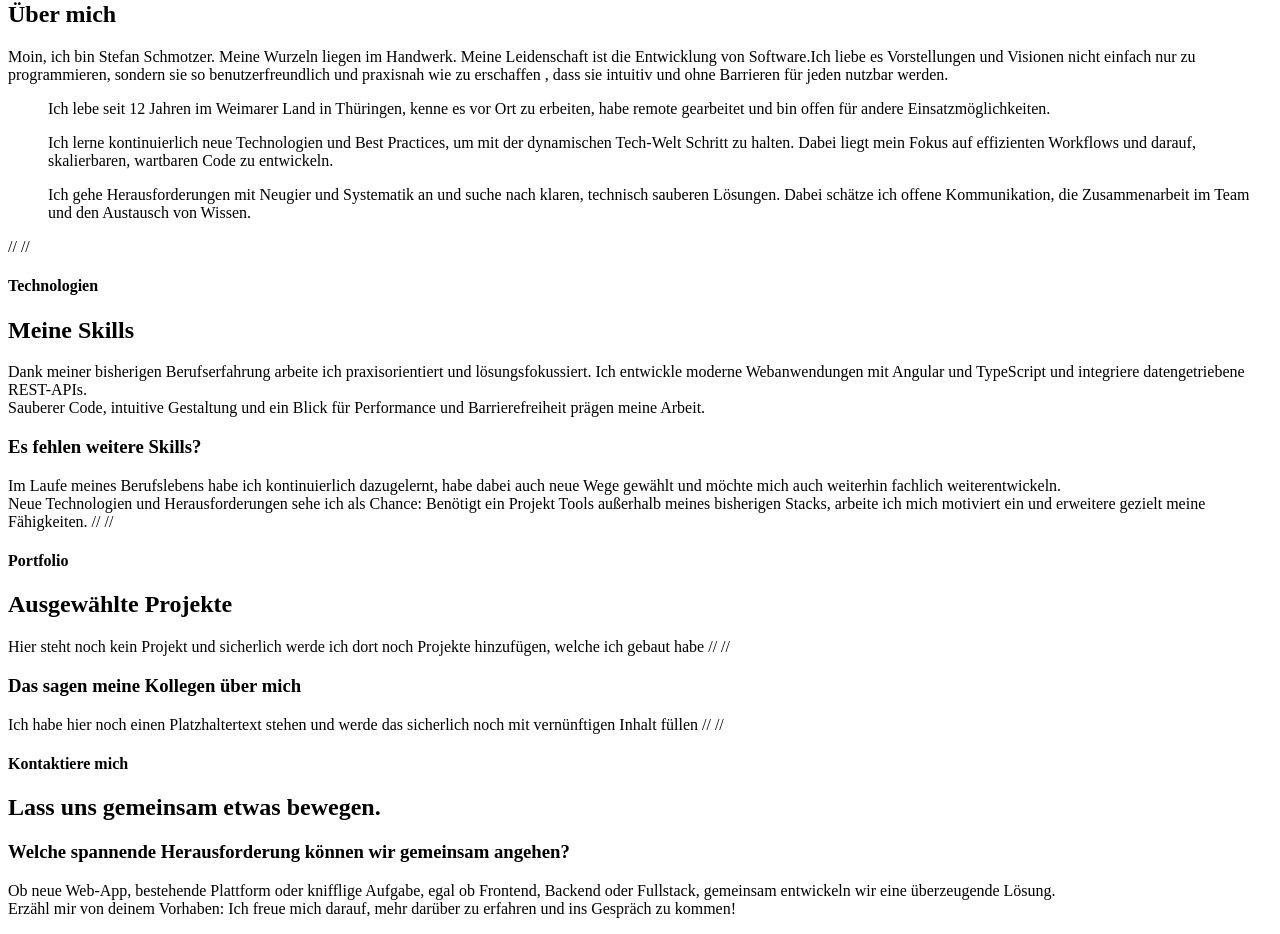
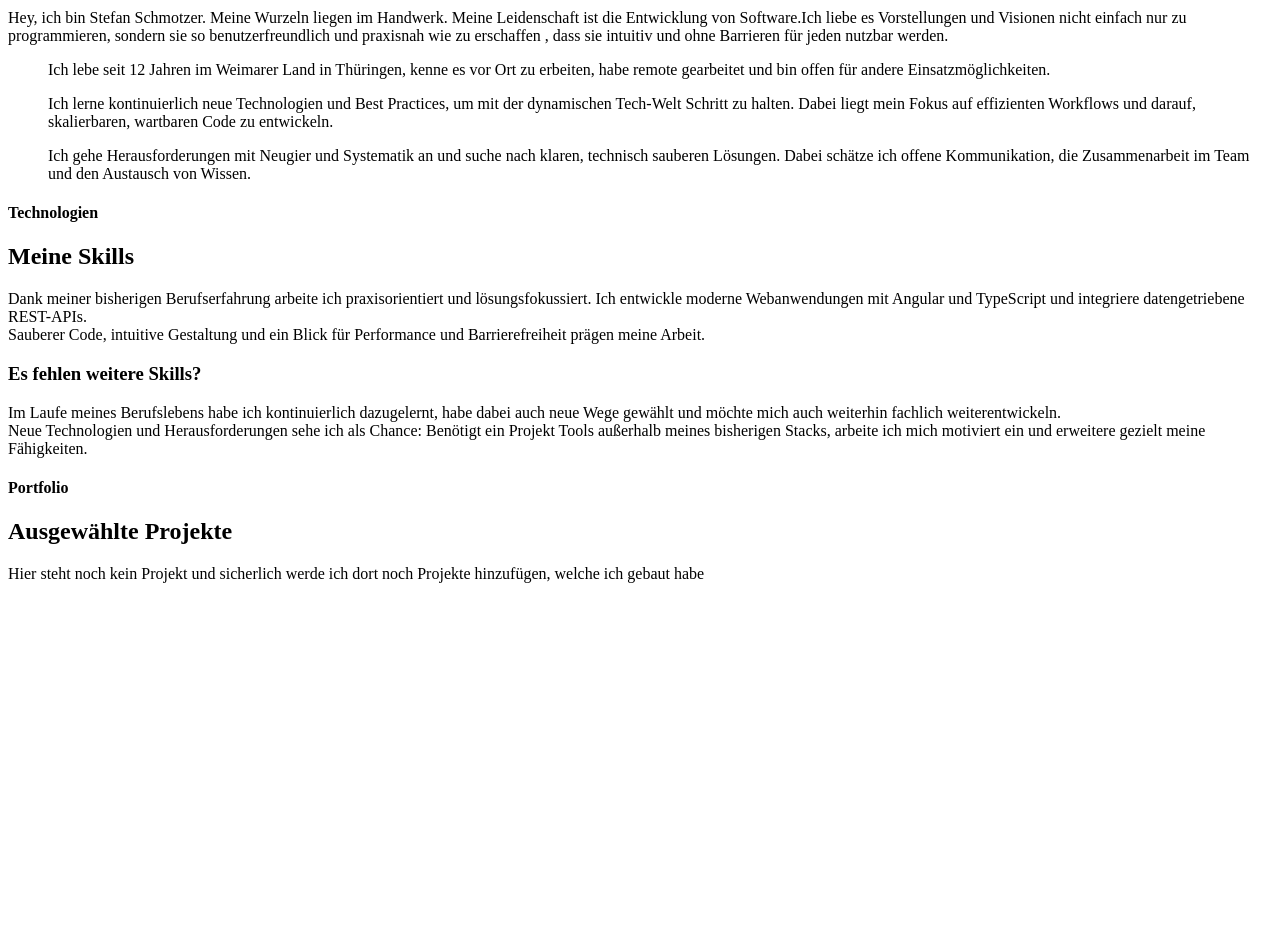
Before and after one commit to StefanSchmotzer/Portfolio, an Angular app in the folder portfolio/: page / in a window 1280 px wide. Shown: the part 198-1132 px from the top of the page. After the commit the page ends 800 px from the top, so only its background shows below. Built offline with nearby package versions, Linux system fonts and the light colour scheme.

Commit message:
load  text with eacht html for the main page

```diff
--- a/portfolio/src/app/about-me/about-me.html
+++ b/portfolio/src/app/about-me/about-me.html
@@ -1,7 +1,8 @@
-
+<article class="about-me">
 <h4>Wer ich bin</h4>
 <h2>Über mich</h2>
-<a>Moin, ich bin Stefan Schmotzer. Meine Wurzeln liegen im Handwerk. Meine Leidenschaft ist die Entwicklung von Software.Ich liebe es Vorstellungen und Visionen nicht einfach nur zu programmieren, sondern sie so benutzerfreundlich und praxisnah wie zu erschaffen , dass sie intuitiv und ohne Barrieren für jeden nutzbar werden.</a>
+<a>Hey, ich bin Stefan Schmotzer. Meine Wurzeln liegen im Handwerk. Meine Leidenschaft ist die Entwicklung von Software.Ich liebe es Vorstellungen und Visionen nicht einfach nur zu programmieren, sondern sie so benutzerfreundlich und praxisnah wie zu erschaffen , dass sie intuitiv und ohne Barrieren für jeden nutzbar werden.</a>
 <ul>Ich lebe seit 12 Jahren im Weimarer Land in Thüringen, kenne es vor Ort zu erbeiten, habe remote gearbeitet und bin offen für andere Einsatzmöglichkeiten.</ul>
 <ul>Ich lerne kontinuierlich neue Technologien und Best Practices, um mit der dynamischen Tech-Welt Schritt zu halten. Dabei liegt mein Fokus auf effizienten Workflows und darauf, skalierbaren, wartbaren Code zu entwickeln.</ul>
 <ul>Ich gehe Herausforderungen mit Neugier und Systematik an und suche nach klaren, technisch sauberen Lösungen. Dabei schätze ich offene Kommunikation, die Zusammenarbeit im Team und den Austausch von Wissen.</ul>
+</article>
--- a/portfolio/src/app/app.html
+++ b/portfolio/src/app/app.html
@@ -1,37 +1,2 @@
 
 <router-outlet></router-outlet>
-
-<h3>Fullstack Entwickler</h3>
-<h1>Stefan Schmotzer</h1>
-
-//
-//
-<h4>Wer ich bin</h4>
-<h2>Über mich</h2>
-<a>Moin, ich bin Stefan Schmotzer. Meine Wurzeln liegen im Handwerk. Meine Leidenschaft ist die Entwicklung von Software.Ich liebe es Vorstellungen und Visionen nicht einfach nur zu programmieren, sondern sie so benutzerfreundlich und praxisnah wie zu erschaffen , dass sie intuitiv und ohne Barrieren für jeden nutzbar werden.</a>
-<ul>Ich lebe seit 12 Jahren im Weimarer Land in Thüringen, kenne es vor Ort zu erbeiten, habe remote gearbeitet und bin offen für andere Einsatzmöglichkeiten.</ul>
-<ul>Ich lerne kontinuierlich neue Technologien und Best Practices, um mit der dynamischen Tech-Welt Schritt zu halten. Dabei liegt mein Fokus auf effizienten Workflows und darauf, skalierbaren, wartbaren Code zu entwickeln.</ul>
-<ul>Ich gehe Herausforderungen mit Neugier und Systematik an und suche nach klaren, technisch sauberen Lösungen. Dabei schätze ich offene Kommunikation, die Zusammenarbeit im Team und den Austausch von Wissen.</ul>
-//
-//
-<h4>Technologien</h4>
-<h2>Meine Skills</h2>
-<a>Dank meiner bisherigen Berufserfahrung arbeite ich praxisorientiert und lösungsfokussiert. Ich entwickle moderne Webanwendungen mit Angular und TypeScript und integriere datengetriebene REST-APIs. <br>Sauberer Code, intuitive Gestaltung und ein Blick für Performance und Barrierefreiheit prägen meine Arbeit.</a>
-<h3>Es fehlen weitere Skills?</h3>
-<a>Im Laufe meines Berufslebens habe ich kontinuierlich dazugelernt, habe dabei auch neue Wege gewählt und möchte mich auch weiterhin fachlich weiterentwickeln. <br>Neue Technologien und Herausforderungen sehe ich als Chance: Benötigt ein Projekt Tools außerhalb meines bisherigen Stacks, arbeite ich mich motiviert ein und erweitere gezielt meine Fähigkeiten.</a>
-//
-//
-<h4>Portfolio</h4>
-<h2>Ausgewählte Projekte</h2>
-<a>Hier steht noch kein Projekt und sicherlich werde ich dort noch Projekte hinzufügen, welche ich gebaut habe</a>
-//
-//
-<h3>Das sagen meine Kollegen über mich</h3>
-<a>Ich habe hier noch einen Platzhaltertext stehen und werde das sicherlich noch mit vernünftigen Inhalt füllen</a>
-//
-//
-<h4>Kontaktiere mich</h4>
-<h2>Lass uns gemeinsam etwas bewegen.</h2>
-<h3>Welche spannende Herausforderung können wir gemeinsam angehen?</h3>
-<a>Ob neue Web-App, bestehende Plattform oder knifflige Aufgabe, egal ob Frontend, Backend oder Fullstack, gemeinsam entwickeln wir eine überzeugende Lösung. <br>Erzähl mir von deinem Vorhaben: Ich freue mich darauf, mehr darüber zu erfahren und ins Gespräch zu kommen!</a>
-<router-outlet></router-outlet>
--- a/portfolio/src/app/app.routes.ts
+++ b/portfolio/src/app/app.routes.ts
@@ -1,6 +1,10 @@
 import { Routes } from '@angular/router';
 import { MainPage } from './main-page/main-page';
+import { LegalNotice } from './legal-notice/legal-notice';
+import { PrivacyPolicy } from './privacy-policy/privacy-policy';
 
 export const routes: Routes = [
-    {path: '', component: MainPage }
+    {path: '', component: MainPage },
+    {path: 'legal-notice', component: LegalNotice},
+    {path: 'privacy-police', component: PrivacyPolicy}
 ];
--- a/portfolio/src/app/hero/hero.html
+++ b/portfolio/src/app/hero/hero.html
@@ -1 +1,2 @@
-<p>hero works!</p>
+<h3>Fullstack Entwickler</h3>
+<h1>Stefan Schmotzer</h1>
--- a/portfolio/src/app/hero/hero.ts
+++ b/portfolio/src/app/hero/hero.ts
@@ -4,6 +4,6 @@ import { Component } from '@angular/core';
   imports: [],
   selector: 'app-hero',
   styleUrl: './hero.scss',
-  templateUrl: './hero.html',
-})
+  templateUrl: './hero.html',})
+
 export class Hero {}
--- a/portfolio/src/app/main-page/main-page.html
+++ b/portfolio/src/app/main-page/main-page.html
@@ -1 +1,4 @@
-<p>main-page works!</p>
+<app-hero></app-hero>
+<app-about-me></app-about-me>
+<app-skills></app-skills>
+<app-my-projects></app-my-projects>
--- a/portfolio/src/index.html
+++ b/portfolio/src/index.html
@@ -2,7 +2,7 @@
 <html lang="en">
 <head>
   <meta charset="utf-8">
-  <title>Stefan Schmotzer - Portfolio</title>
+  <title>Stefan Schmotzer - Fullstack Developer</title>
   <base href="/">
   <meta name="viewport" content="width=device-width, initial-scale=1">
   <link rel="icon" type="image/x-icon" href="favicon.ico">
```
Also changed, not shown: portfolio/src/app/main-page/main-page.ts (+6 -1 lines).
